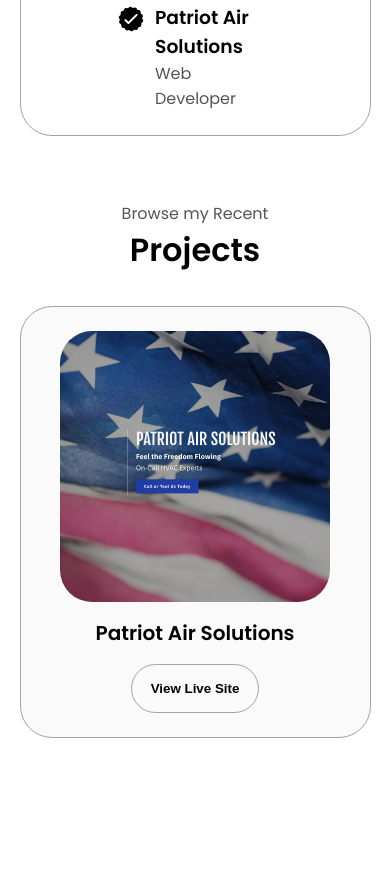
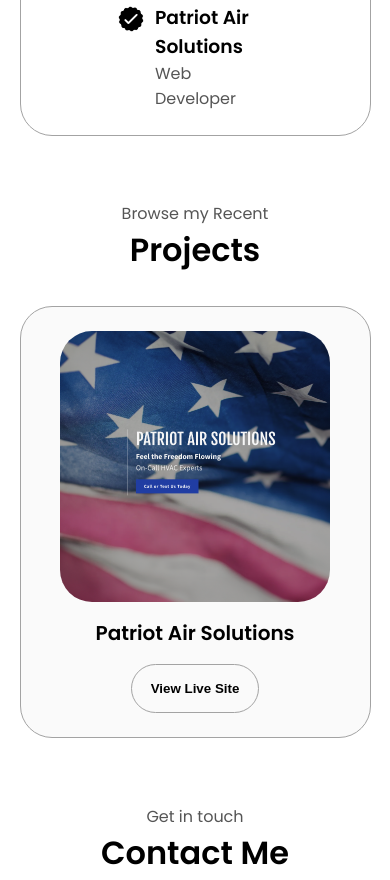
Before and after one commit to blawson490/blake-lawson-webdev-portfolio, a plain HTML site: page index.html in a window 390 px wide. Shown: the part 2811-3691 px from the top of the page. Drawn offline with Linux system fonts and the light colour scheme.

Commit message:
Testing Media Queries

```diff
--- a/style.css
+++ b/style.css
@@ -598,7 +598,7 @@ footer p {
   }
 
   #projects {
-    padding-bottom: 10rem;
+    padding-bottom: 0rem;
   }
 
   #profile {
```
